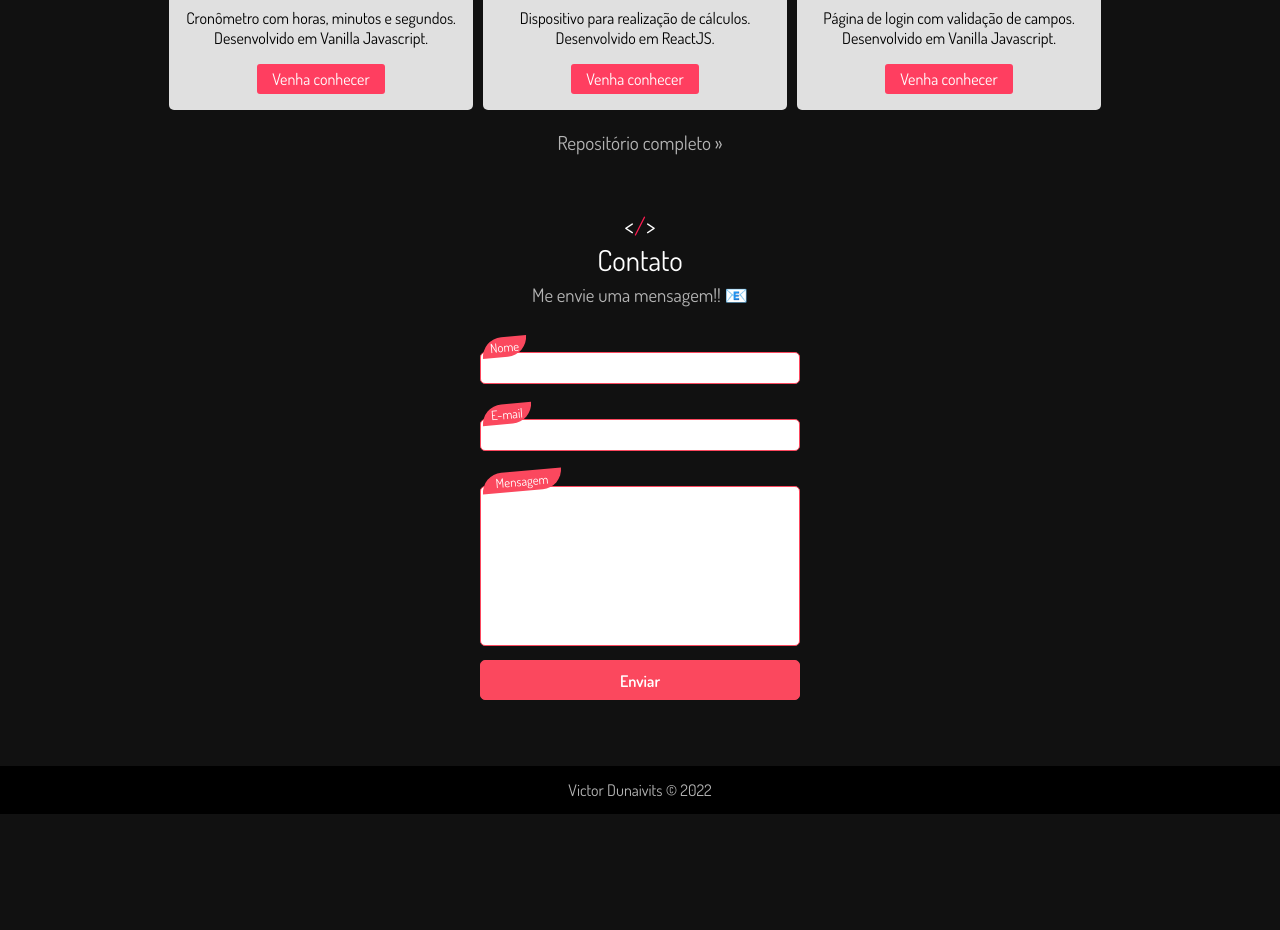
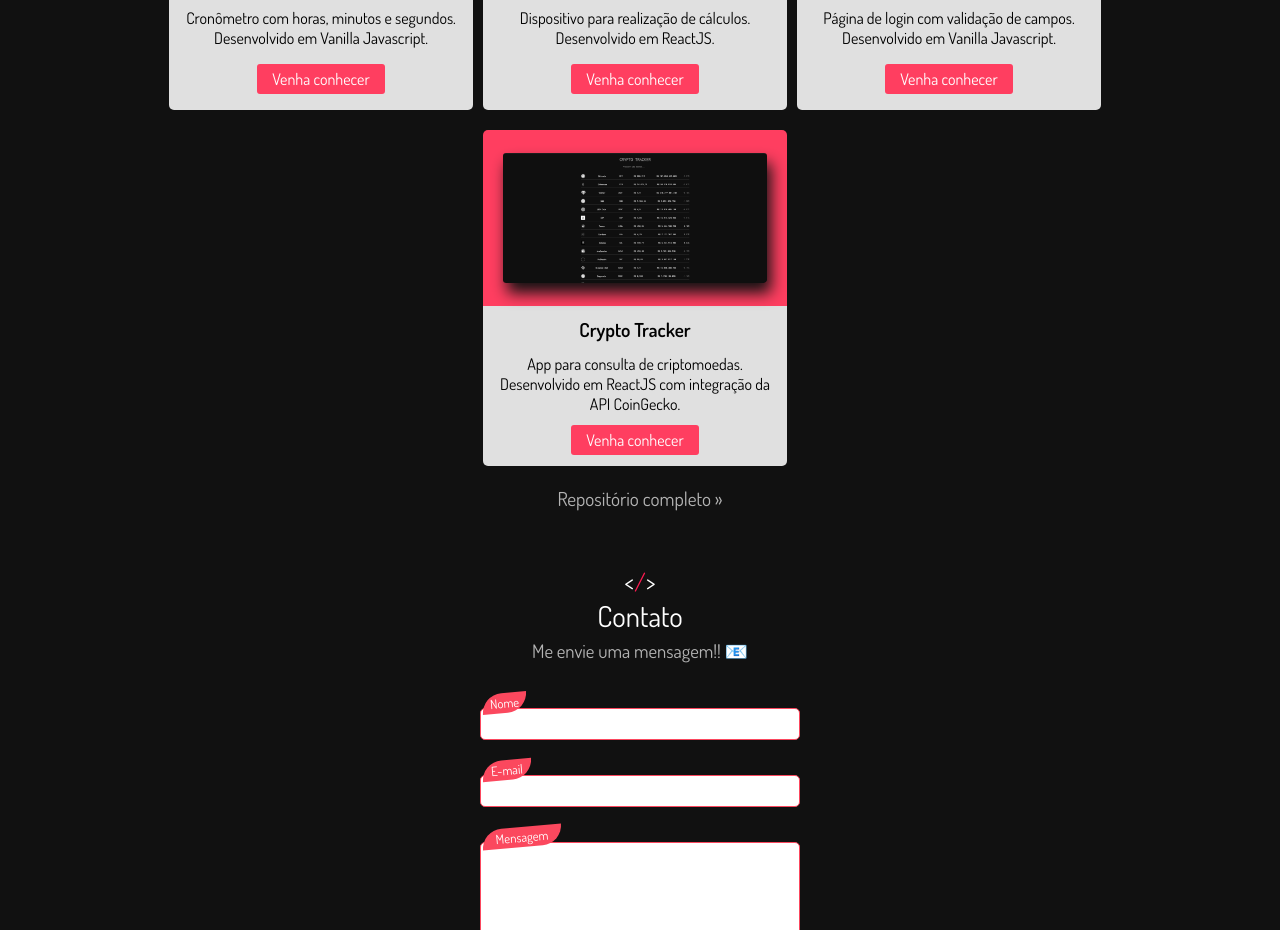
Before and after one commit to victordunaivits/portfolio2.0, a React (Create React App) app: page / in a window 1280 px wide. Shown: the part 2140-3070 px from the top of the page. Before the commit the page ends 2954 px from the top, so only its background shows below. Built offline with nearby package versions, Linux system fonts and the light colour scheme.

Commit message:
new project

```diff
--- a/src/components/Projetos/data.js
+++ b/src/components/Projetos/data.js
@@ -53,6 +53,14 @@ const projetos = [
     url: "https://github.com/victordunaivits/login",
     linkProjeto: "https://login-sable.vercel.app/",
   },
+  {
+    id: 7,
+    title: "Crypto Tracker",
+    descricao: "App para consulta de criptomoedas. Desenvolvido em ReactJS com integração da API CoinGecko.",
+    img: require("./imagens/crypto.png"),
+    url: "https://github.com/victordunaivits/crypto-tracker",
+    linkProjeto: "https://crypto-app-teal-alpha.vercel.app/",
+  }
 ];
 
 export default projetos;
```
Also changed, not shown: src/components/Projetos/imagens/crypto.png (added).
